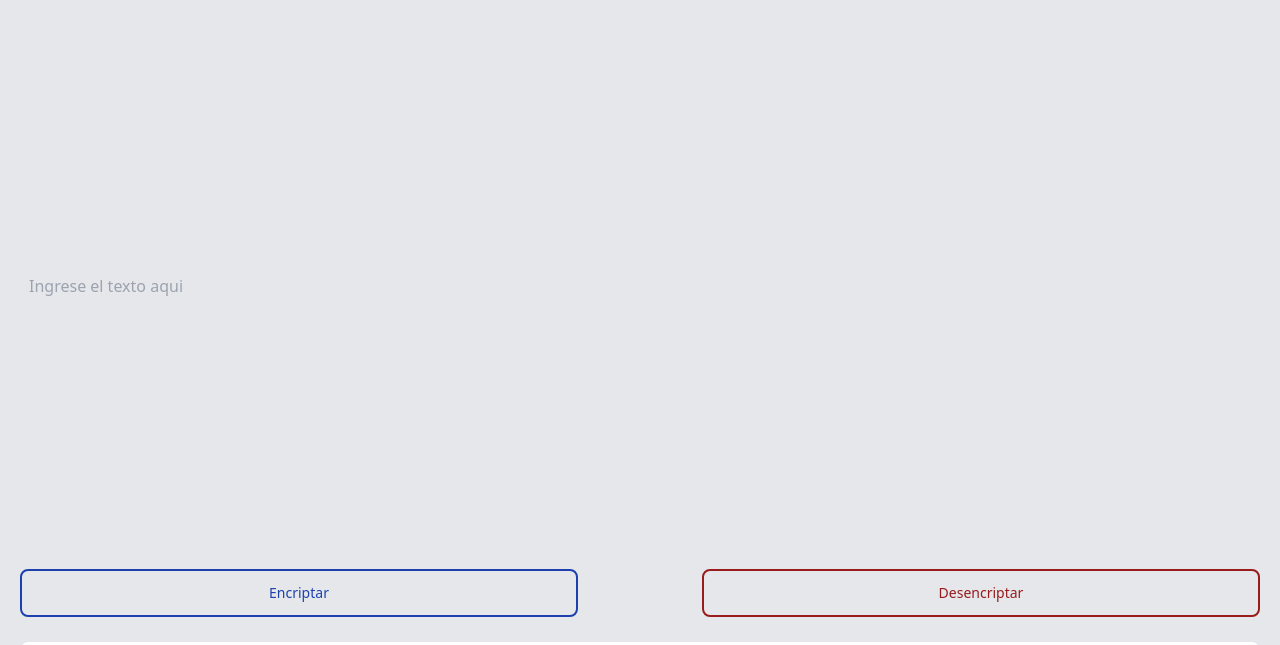
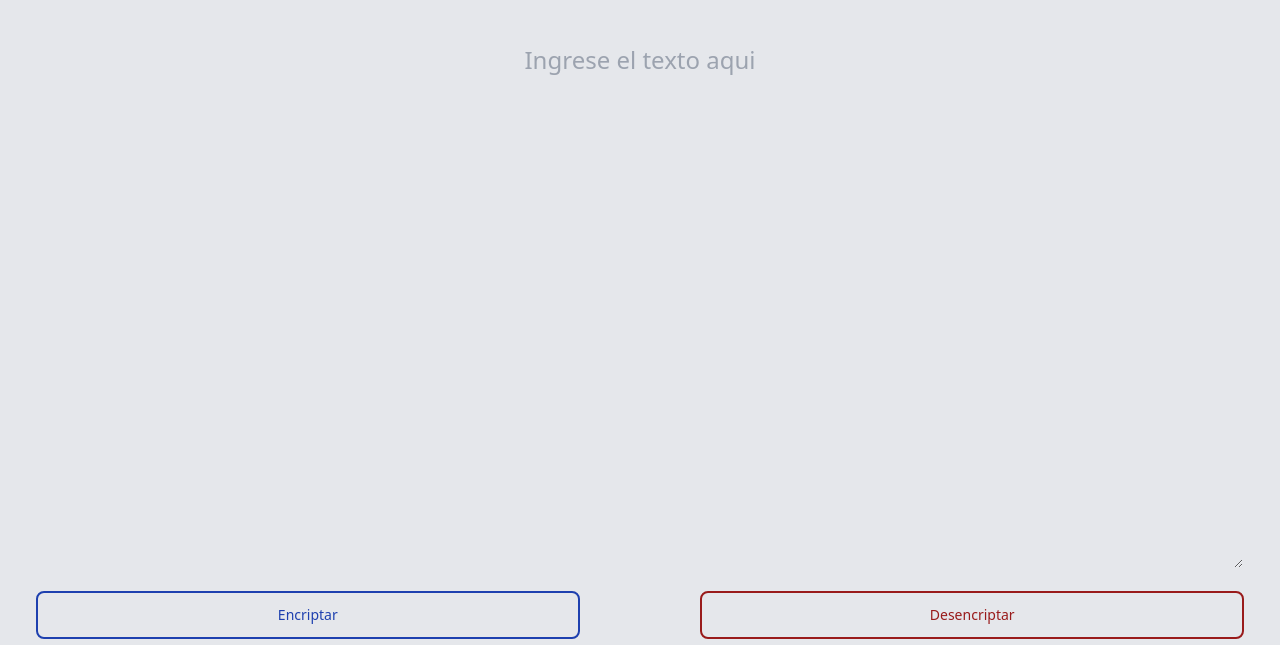
Before and after one commit to Gabusy07/encriptador, a website: page index.html in a window 1280 px wide. Shown: the part 79-724 px from the top of the page. Drawn offline with Linux system fonts and the light colour scheme.

Commit message:
CHG: fixes

```diff
--- a/index.html
+++ b/index.html
@@ -18,10 +18,10 @@
         </div>
     </header>
 
-    <main class="flex-1 bg-gray-200 p-5">
-        <section class="space-y-4">
+    <main class="flex-1 bg-gray-200">
+        <section class="space-y-4 p-9">
             <div class="space-y-4">
-                <input type="text" placeholder="Ingrese el texto aqui" class="bg-transparent input-placeholder-top border p-2 w-full h-[33rem]">
+                <textarea id="textToEncrypt" placeholder="Ingrese el texto aqui" class="bg-transparent text-blue-700 text-2xl textarea-placeholder-top border p-1 w-full h-[33rem]"></textarea>
                 <div class="flex justify-between space-x-0 mt-5">
                     <button id="encriptador" class="w-[45%] h-[3rem] text-blue-800 hover:text-white border-2 border-blue-800 hover:bg-blue-800 focus:ring-4 focus:outline-none focus:ring-blue-300 font-medium rounded-lg text-sm px-5 py-2.5 text-center me-2 mb-2 dark:border-blue-500 dark:text-blue-500 dark:hover:text-white dark:hover:bg-blue-500 dark:focus:ring-blue-900">Encriptar</button>
                     <button id="desencriptador" class="w-[45%] h-[3rem] text-red-800 hover:text-white border-2 border-red-800 hover:bg-red-800 focus:ring-4 focus:outline-none focus:ring-red-300 font-medium rounded-lg text-sm px-5 py-2.5 text-center me-2 mb-2 dark:border-red-500 dark:text-red-500 dark:hover:text-white dark:hover:bg-red-500 dark:focus:ring-red-900">Desencriptar</button>
@@ -32,7 +32,7 @@
                     <p class="h6 font-light p-auto text-center mt-2">Ingresa el texto que desees encriptar o desencriptar.</p>
                 </div>
                 <div id="message" class="bg-white border p-2 w-full h-[15rem] rounded-lg hidden">
-                    <p id="messageText" class="h3 font-extrabold p-auto text-center mt-2"></p>
+                    <p id="messageText" class="text-2xl font-normal p-auto text-center mt-2"></p>
                 </div>
             </div>
         </section>
--- a/script.js
+++ b/script.js
@@ -43,7 +43,7 @@ function desencriptarTexto(text) {
 }
 
 document.addEventListener('DOMContentLoaded', function() {
-    var inputTexto = document.querySelector('input[type="text"]');
+    var inputTexto = document.getElementById('textToEncrypt');
 
     var botonEncriptar = document.getElementById('encriptador');
     botonEncriptar.addEventListener('click', function() {
--- a/styles.css
+++ b/styles.css
@@ -7,12 +7,20 @@ html, body {
     height: 100%;
 }
 
-.input-placeholder-top::placeholder {
-    text-align: left;
+textarea {
+    width: 100%;
+    height: 100px;
+    padding: 3rem;
+    overflow-y: auto;
+    box-sizing: border-box;
+}
+
+.textarea-placeholder-top::placeholder {
+    text-align: center;
     vertical-align: top;
 }
 
-.input-placeholder-top {
+.textarea-placeholder-top {
     padding-top: 0.1rem;
     color: blue;
 }
```
Also changed, not shown: dist/styles.css.
